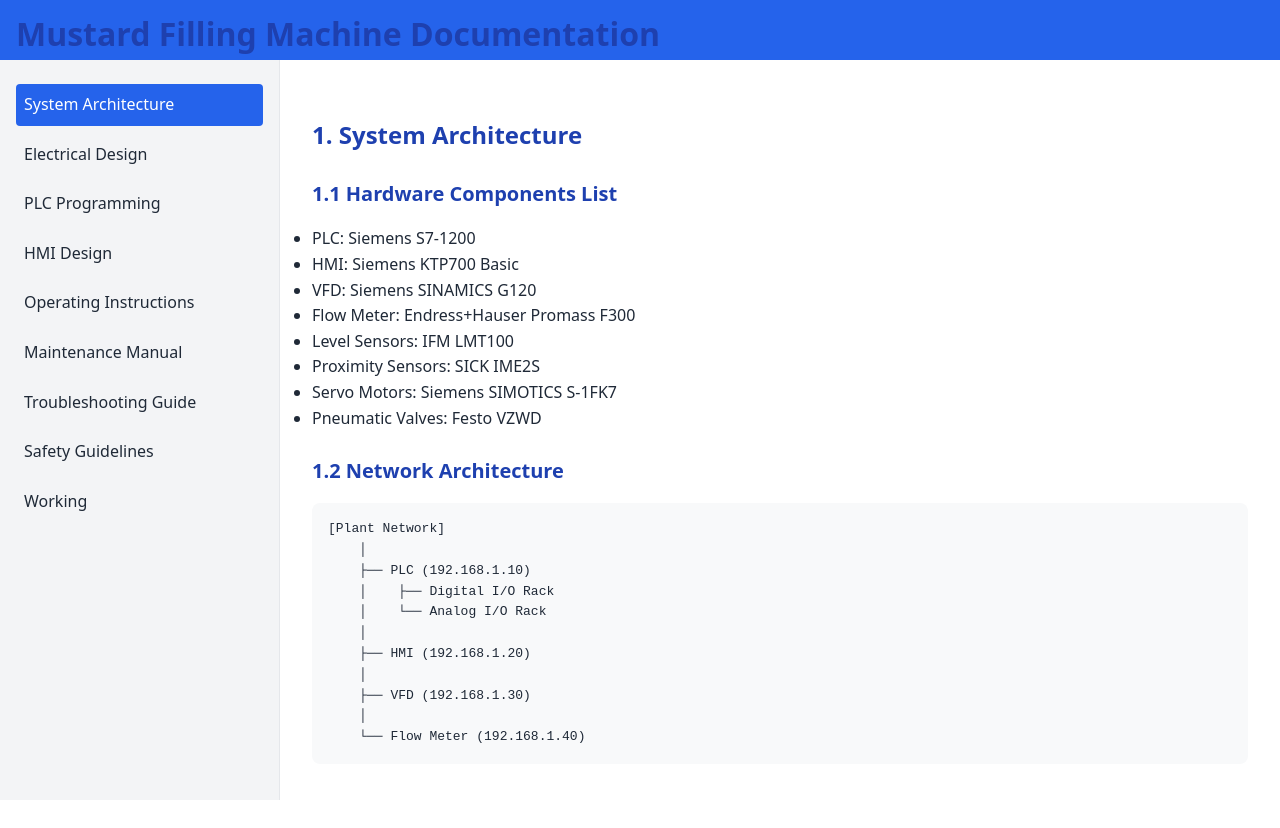
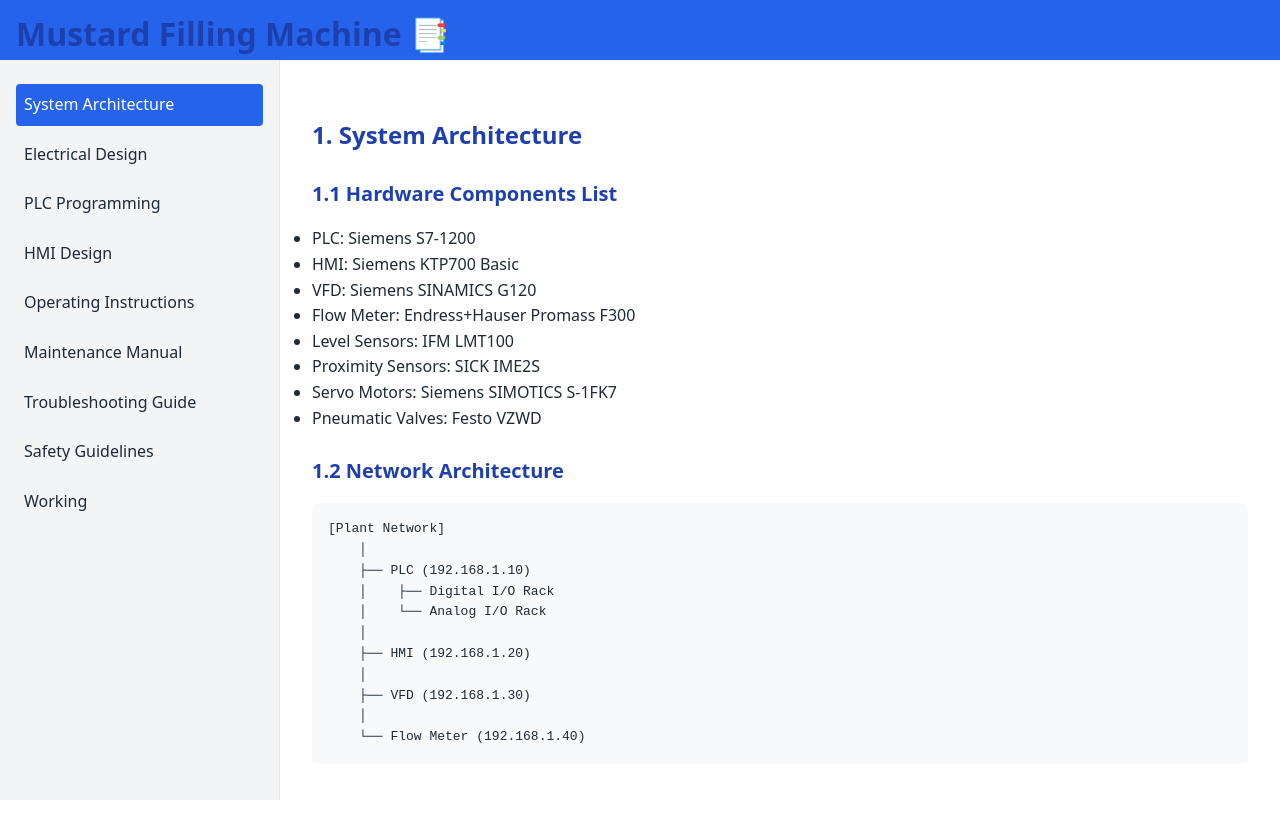
Before and after one commit to Er-Abhay-FSD/creatureindustryoilfilling, a plain HTML site: page index.html in a window 1280 px wide. Drawn offline with Linux system fonts and the light colour scheme.

Commit message:
Update index.html

```diff
--- a/index.html
+++ b/index.html
@@ -643,7 +643,7 @@
 </head>
 <body>
     <header>
-        <h1>Mustard Filling Machine Documentation</h1>
+        <h1>Mustard Filling Machine 📑</h1>
         <button class="menu-toggle">☰</button>
     </header>
 
```
